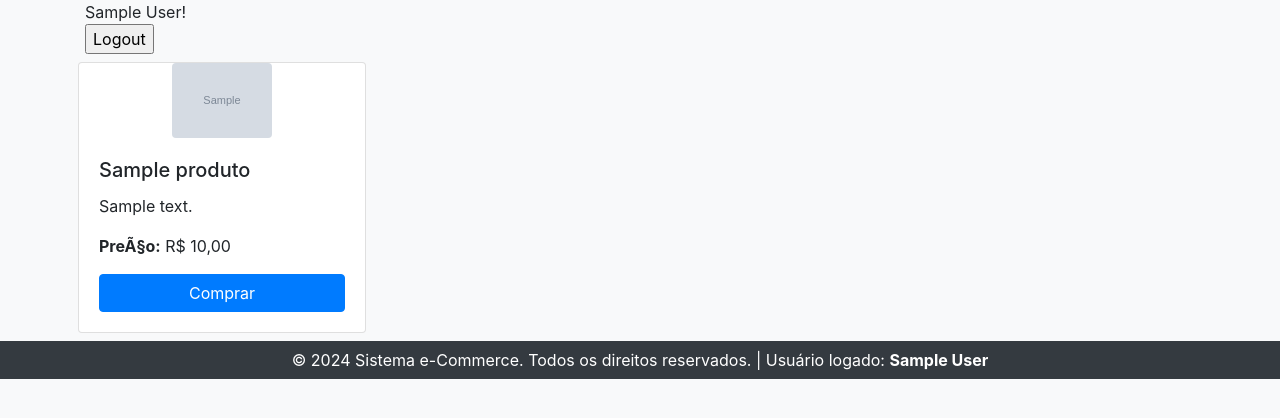
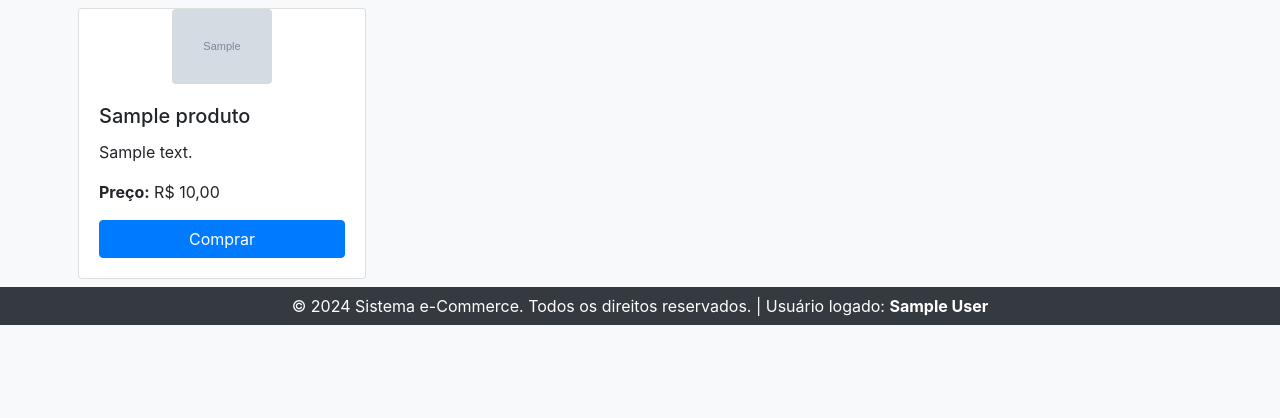
Before and after one commit to GabrielFantacini12/appcrud, a PHP site: page /principal.php in a window 1280 px wide. Shown: the part 155-573 px from the top of the page. Run offline with PHP 8.4, Linux system fonts and the light colour scheme; the visitor is signed in with stand-in values (Sample User, id 1); tables that the repository leaves empty or names only in its code hold one stand-in row (values such as "Sample post"); grey boxes marked "Sample" are stand-in pictures.

Commit message:
ProjetoConcluido

```diff
--- a/principal.php
+++ b/principal.php
@@ -9,22 +9,18 @@ $produtos = getProdutos();
 
 <div class="container">
     <div class="flex-grow-1">
-         <?php echo htmlspecialchars($nome); ?>!</h3>
-
-        <form method="POST" action="">
-            <input type="submit" name="logout" value="Logout">
-        </form>
+        <!-- Seu conteúdo adicional pode ser inserido aqui -->
     </div>
 </div>
 <div class="container p-2">
     <?php foreach ($produtos as $produto): ?>
-        <div class="card  float-left" style="width: 18rem;">
+        <div class="card float-left" style="width: 18rem;">
             <img src="<?php echo $produto['url_img']; ?>" class="rounded mx-auto d-block" alt="Imagem do Produto" style="width: 100px;">
             <div class="card-body">
                 <h5 class="card-title"><?php echo $produto['nome']; ?></h5>
                 <p class="card-text"><?php echo $produto['descricao']; ?></p>
-                <p><strong>PreÃ§o:</strong> R$ <?php echo number_format($produto['valorunitario'], 2, ',', '.'); ?></p>
-                <!-- FormulÃ¡rio para adicionar ao carrinho -->
+                <p><strong>Preço:</strong> R$ <?php echo number_format($produto['valorunitario'], 2, ',', '.'); ?></p>
+                <!-- Formulário para adicionar ao carrinho -->
                 <form method="POST" action="principal.php">
                     <input type="hidden" name="id_produto" value="<?php echo $produto['id']; ?>">
                     <button type="submit" name="adicionar_produto" class="btn btn-primary btn-block">Comprar</button>
```
Also changed, not shown: shopcart_processar_compra.php (+8 -2 lines).
